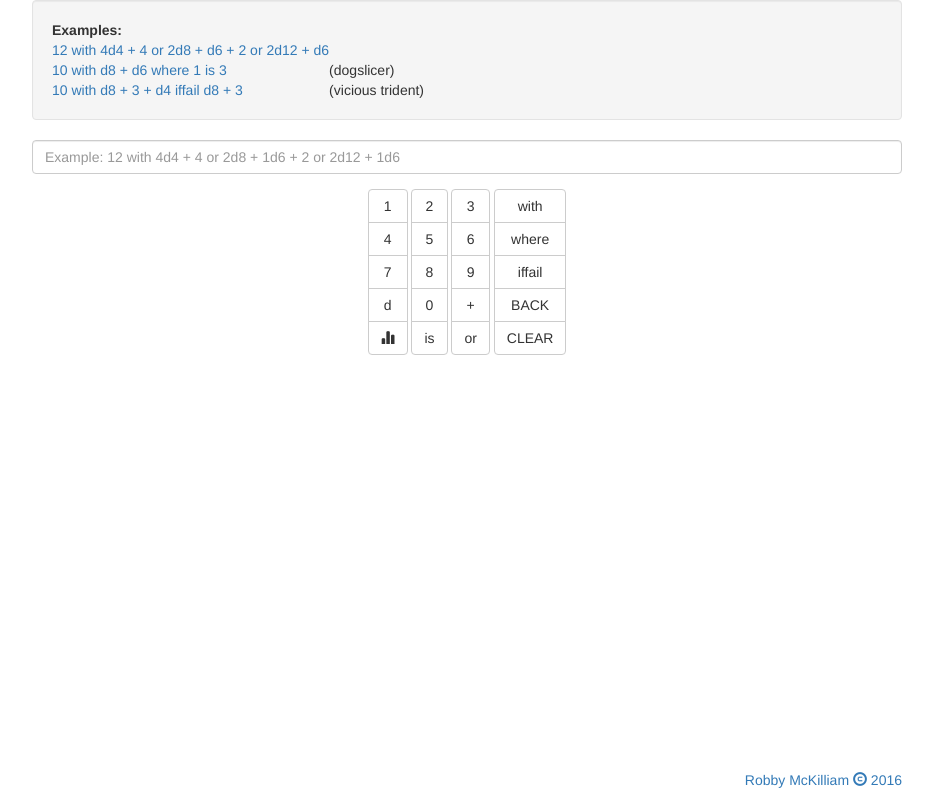
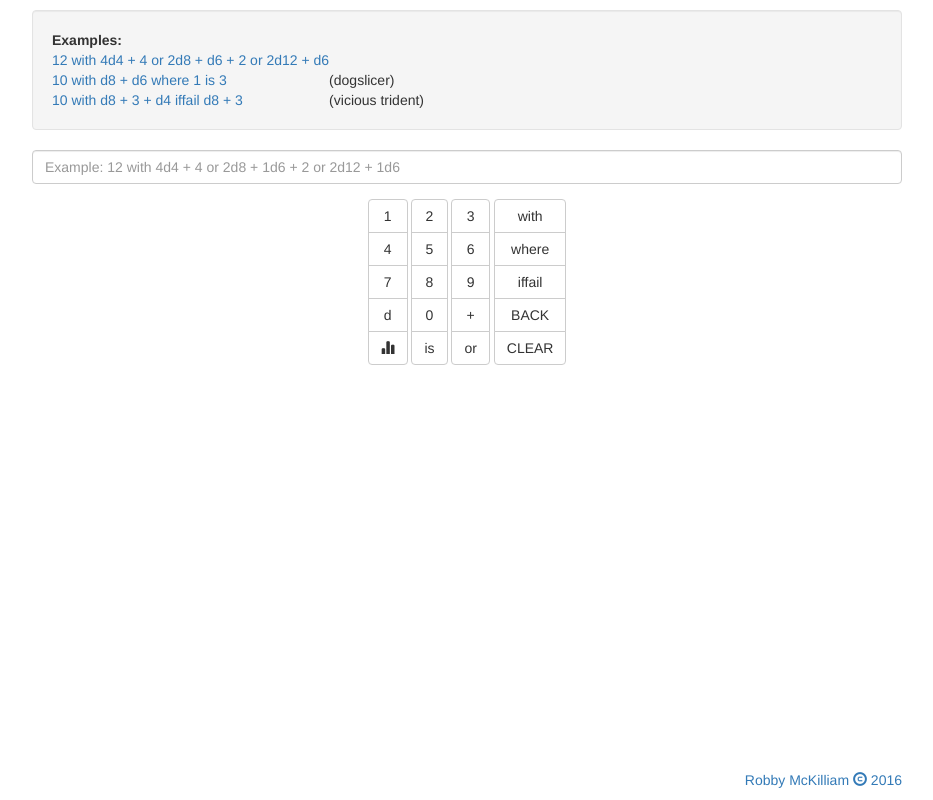
Before and after one commit to robbymckilliam/thisishowyouroll, a plain HTML site: page index.html in a window 1280 px wide. Shown: the whole page, without its empty margins (173-1106 px from the left). Drawn offline with nearby package versions, Linux system fonts and the light colour scheme.

Commit message:
Adds some space before first div

```diff
--- a/index.html
+++ b/index.html
@@ -35,6 +35,8 @@
       margin:0 auto;/*make it centered*/
       }
     </style>
+
+    <div class="container" style="padding-top: 10px"></div>
 
     <div id="helpcontainer" class="container">
       <div class="well">
```
